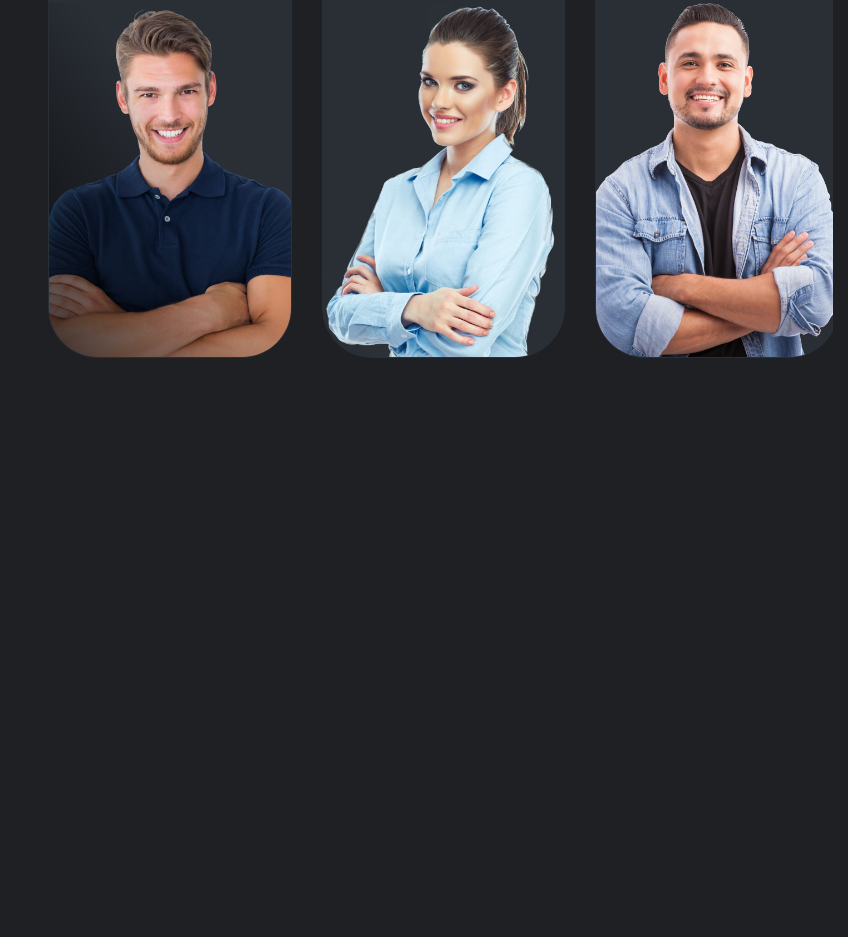
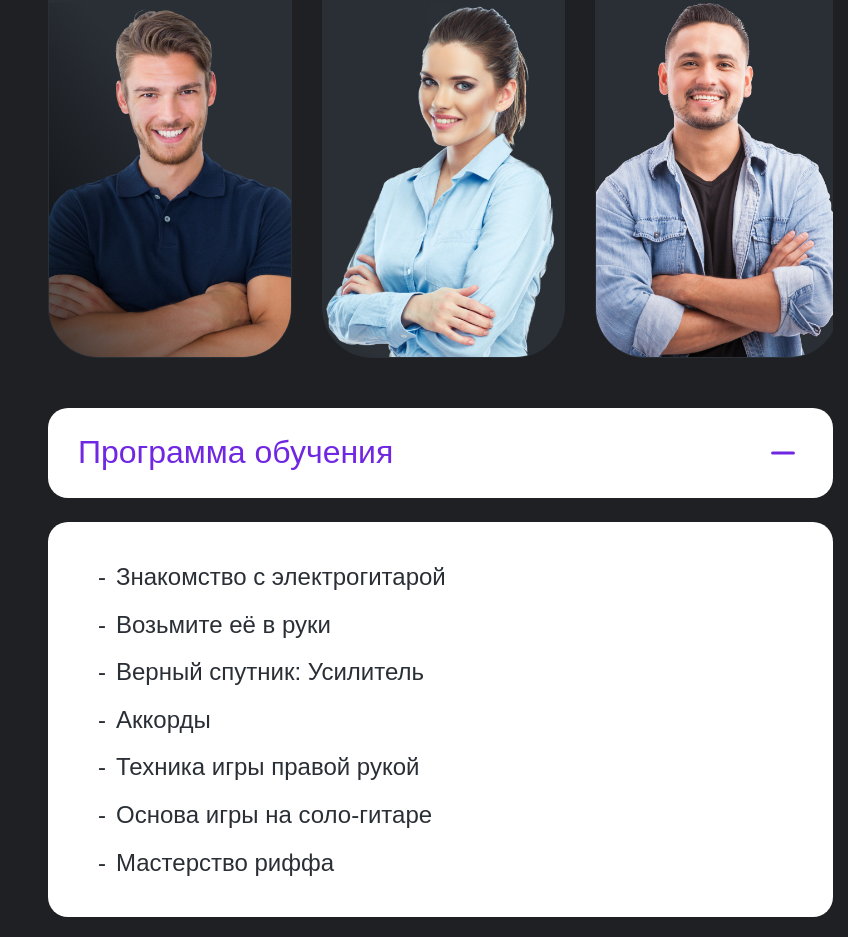
Before and after one commit to Fishanna/FrontendBlok-Module02-Guitar, a website built with webpack: page src/index.html in a window 1280 px wide. Shown: the part 1849-2786 px from the top of the page, without its empty margins (432-1280 px from the left). Before the commit the page ends 2207 px from the top, so only its background shows below. Built offline with nearby package versions, Linux system fonts and the light colour scheme; files whose address does not match are found by name; a web font is replaced by a local one.

Commit message:
lesson 16

```diff
--- a/src/index.html
+++ b/src/index.html
@@ -106,14 +106,36 @@
             <img class="slider-teacher__img" src="./images/teacher/03.png" alt="">
             <p class="slider-teacher__name">Никита Власов</p>
         </div>
-
     </div>
-
-</div>
+ </div>
 <div class="course__schedule">
- </div>
+    <div class="accordion">
+       <button class="accordion__btn">Программа обучения</button>
+        <div class="accordion__panel" style="max-height: inherit;">
+        <ul class="accordion__list">
+            <li class="accordion__item">Знакомство с электрогитарой</li>
+            <li class="accordion__item">Возьмите её в руки</li>
+            <li class="accordion__item">Верный спутник: Усилитель</li>
+            <li class="accordion__item">Аккорды</li>
+            <li class="accordion__item">Техника игры правой рукой</li>
+            <li class="accordion__item">Основа игры на соло-гитаре</li>
+            <li class="accordion__item">Мастерство риффа</li>
+        </ul>
+       </div>
+    </div>
+  </div>
     </div>
     </div>
 </div>
+    <section class="steps">
+        <div class="container">
+           <h2 class="title">
+        <div class="steps__list">
+            <div class="steps__item">
+       </div>
+        </div>
+           </h2>
+        </div>
+    </section>
 </body>
 </html>
--- a/src/index.js
+++ b/src/index.js
@@ -15,3 +15,18 @@ const swiper = new Swiper('.slider-teacher', {
       },
         modules: [Navigation, Pagination],
   });
+
+  var acc = document.getElementsByClassName("accordion__btn");
+  var i;
+
+  for (i = 0; i < acc.length; i++) {
+   acc[i].addEventListener("click", function() {
+     this.classList.toggle("active");
+     var panel = this.nextElementSibling;
+     if (panel.style.maxHeight) {
+       panel.style.maxHeight = null;
+     } else {
+       panel.style.maxHeight = panel.scrollHeight + "px";
+     }
+   });
+  }
--- a/src/styles/main.scss
+++ b/src/styles/main.scss
@@ -443,3 +443,63 @@ a {
     }
    }
 }
+.course__schedule {
+  margin-top: 50px;
+}
+.accordion {
+  &__btn {
+    width: 100%;
+    display: flex;
+    justify-content: space-between;
+    align-items: center;
+    font-size: 32px;
+    color: $accent;
+    font-weight: 400;
+    background-color: $light;
+    border: none;
+    border-radius: 20px;
+    padding: 20px 25px 20px 30px;
+    margin-bottom: 24px;
+    &::after {
+      content: '';
+      display: block;
+      width: 50px;
+      height: 50px;
+      background-image: url(../images/UI/Remove.svg);
+      background-repeat: no-repeat;
+      background-size: contain;
+    }
+    &.active {
+      &::after {
+        background-image: url(../images/UI/plus.svg);
+      }
+    }
+  }
+  &__panel {
+    max-height: 0;
+    overflow: hidden;
+    transition: max-height 0.2s ease-out;
+    background-color: $light;
+    border-radius: 20px;
+  }
+
+  &__list {
+    list-style-type: none;
+    padding-left: 0;
+    padding: 30px 50px;
+  }
+  &__item {
+    display: flex;
+    align-items: center;
+    gap: 10px;
+    font-size: 24px;
+    font-weight: 300;
+    color: $dark;
+    &:not(:last-child) {
+      margin-bottom: 30px;
+    }
+    &::before {
+      content: '-';
+    }
+  }
+}
```
Also changed, not shown: dist/bundle.js, src/images/UI/Plus.svg (added), src/images/UI/Remove.svg (added).
